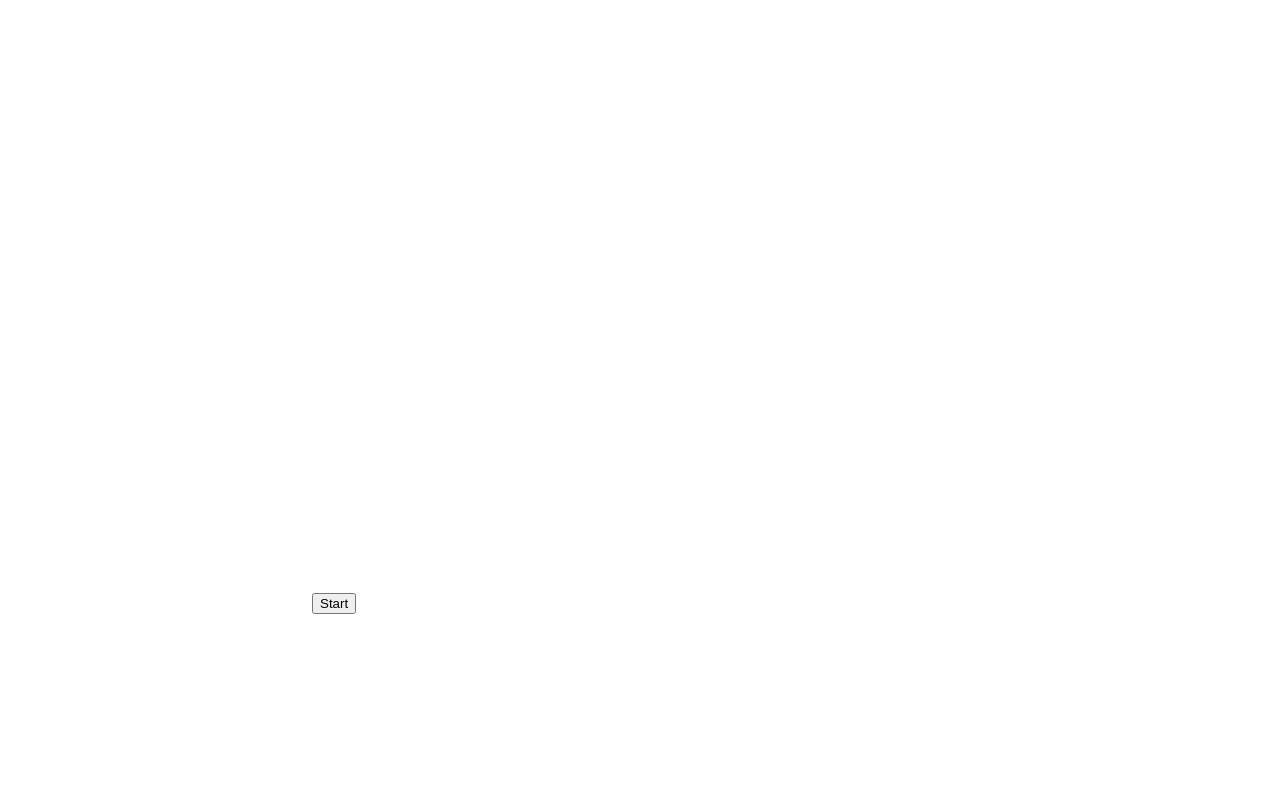
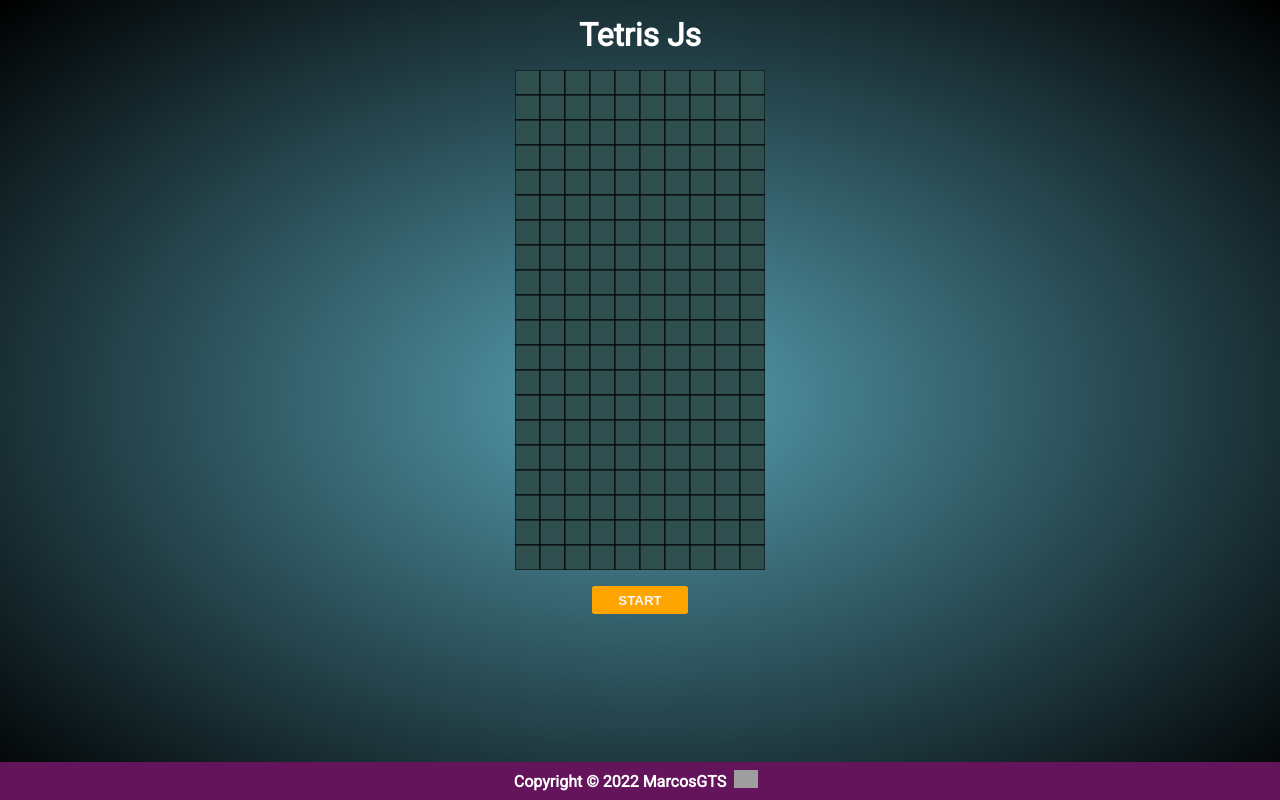
Before and after one commit to MarcosGTS/Tetris, a plain HTML site: page index.html in a window 1280 px wide. Drawn offline with Linux system fonts and the light colour scheme; grey boxes are pictures that could not be loaded.

Commit message:
add basic css

```diff
--- a/index.html
+++ b/index.html
@@ -5,10 +5,16 @@
     <meta http-equiv="X-UA-Compatible" content="IE=edge">
     <meta name="viewport" content="width=device-width, initial-scale=1.0">
     <title>Tetris</title>
+    <link rel="stylesheet" href="style.css">
     <script src="./script.js" defer></script>
 </head>
 <body>
+    <h1>Tetris Js</h1>
     <canvas id="myCanvas"></canvas>
-    <button id="start">Start</button>
+    <button id="start">START</button>
+    <footer>
+        Copyright © 2022 MarcosGTS
+        <a href="https://github.com/MarcosGTS/Tetris" class="github"><img src="https://cdn-icons-png.flaticon.com/512/1051/1051326.png"></a>
+    </footer>
 </body>
 </html>
--- a/script.js
+++ b/script.js
@@ -1,4 +1,4 @@
-const CELL_SIZE = 30
+const CELL_SIZE = 25
 const FRAME_RATE = 500
 const BACKGROUND_COLOR = "darkslategrey"
 
@@ -310,6 +310,8 @@ let gameLoop = null;
 canvas.height = game.state.field.length * CELL_SIZE
 canvas.width = game.state.field[0].length * CELL_SIZE
 
+render(context, game.state.field)
+
 function SetGameLoop() {
 
     if (!game.state.running) {
--- /dev/null
+++ b/style.css
@@ -0,0 +1,61 @@
+@import url('https://fonts.googleapis.com/css2?family=Orbitron:wght@400;700&family=Roboto&display=swap');
+
+* {
+    padding: 0;
+    margin: 0;
+}
+
+body {
+    height: 100vh;
+    display: flex;
+    flex-direction: column;
+    align-items: center;
+    font-family: "Roboto", 'Courier New', Courier, monospace;
+
+    background-image: radial-gradient(#569fb1, black);
+    color: white
+}
+
+h1 {
+    margin: 16px;
+}
+
+button {
+    margin-top: 16px;
+    color: whitesmoke;
+    border: none;
+    font-weight: bold;
+    background-color: orange;
+    padding:  0.5em 2em;
+    border-radius: .2em;
+
+    transition: 100ms linear;
+}
+
+button:hover {
+    background-color: rgb(230, 150, 2);
+}
+
+button:active {
+    scale: 0.8;
+}
+
+footer {
+    width: 100vw;
+    color: white;
+    background-color: #63145b;
+    margin-top: auto;
+    margin-bottom: 0;
+    display: flex;
+    justify-content: center;
+    align-items: center;
+
+    font-size: 16px;
+    font-weight: bold;
+}
+
+.github img {
+    margin: 8px;
+    width: 24px;
+    height: auto;
+}
```
